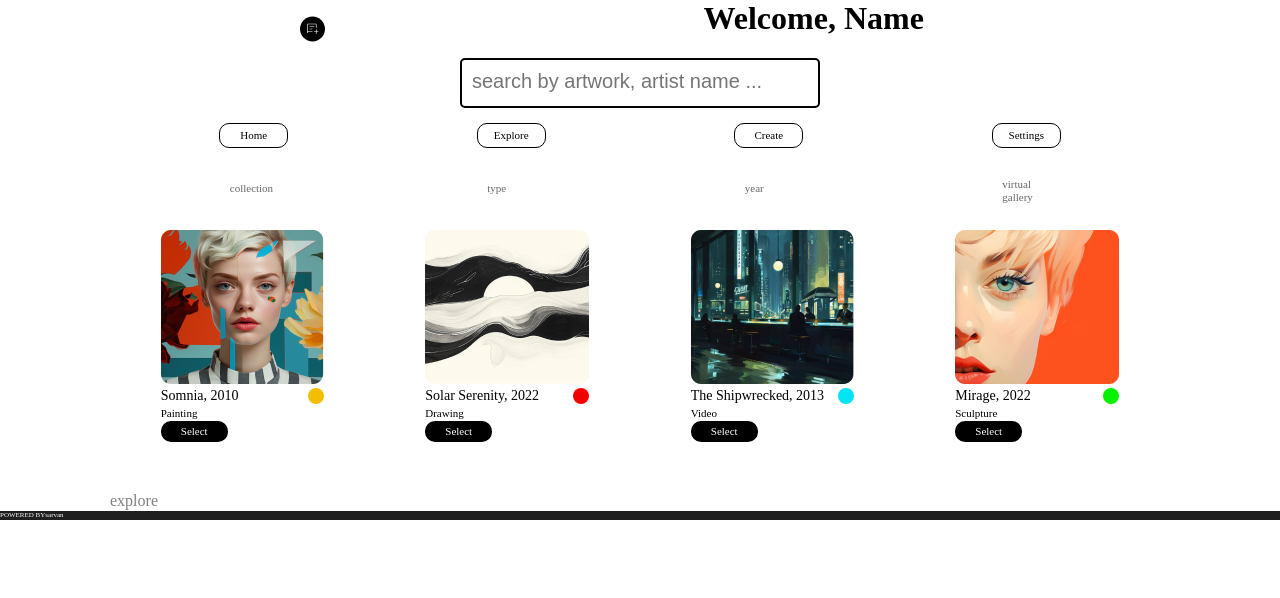
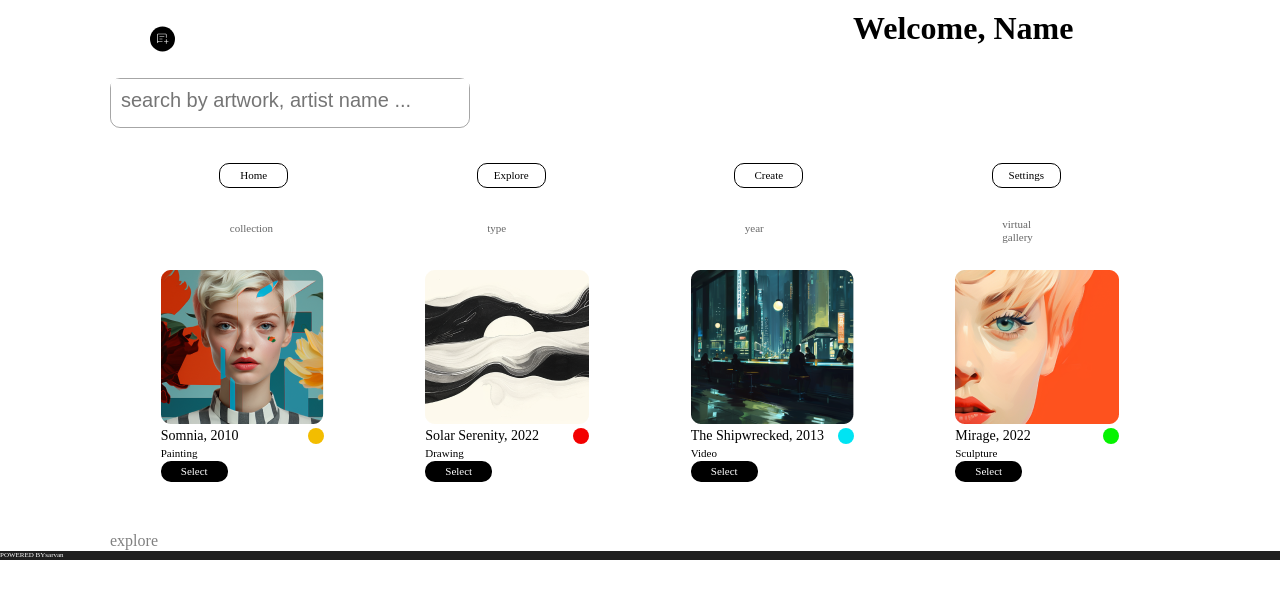
Before and after one commit to SanidhyaPanwar/sarvan-sanidhya-assesment, a React (Create React App) app: page / in a window 1280 px wide. Shown: the top 598 px of the page. Built offline with nearby package versions, Linux system fonts and the light colour scheme.

Commit message:
Small CSS Tweaks

```diff
--- a/src/App.css
+++ b/src/App.css
@@ -49,13 +49,14 @@ a {
 }
 
 .navbar .welcomeSection {
-  display: flex;
-  justify-content: space-around;
+    display: flex;
+    justify-content: space-between;
+    margin: 10px 40px;
 }
 
 .navbar .searchBox {
   display: flex;
-  justify-content: space-around;
+  justify-content: space-between;
 }
 
 .navbar .welcomeSection .welcomeText {
@@ -76,13 +77,20 @@ a {
 
 .search {
   width: 360px;
+  color: #00000059;
   height: 50px;
   top: 87px;
   left: 25px;
   gap: 0px;
   opacity: 0px;
-  border: 2px solid black;
-  border-radius: 5px;
+  border: 1px solid #00000059;
+  border-radius: 10px;
+  font-family: Syne;
+font-size: 8px;
+font-weight: 500;
+line-height: 9.6px;
+text-align: left;
+
 }
 
 input[type='text'] {
@@ -106,6 +114,7 @@ input[type='text'] {
 }
 
 .menu {
+  margin-top: 20px;
   display: flex;
   flex-direction: column;
 }
@@ -262,7 +271,7 @@ line-height: 13.2px;
   }
 
   .search {
-    margin-left: 50px;
+    margin-left: 40px;
     width: 160px;
     height: 21px;
     top: 87px;
```
